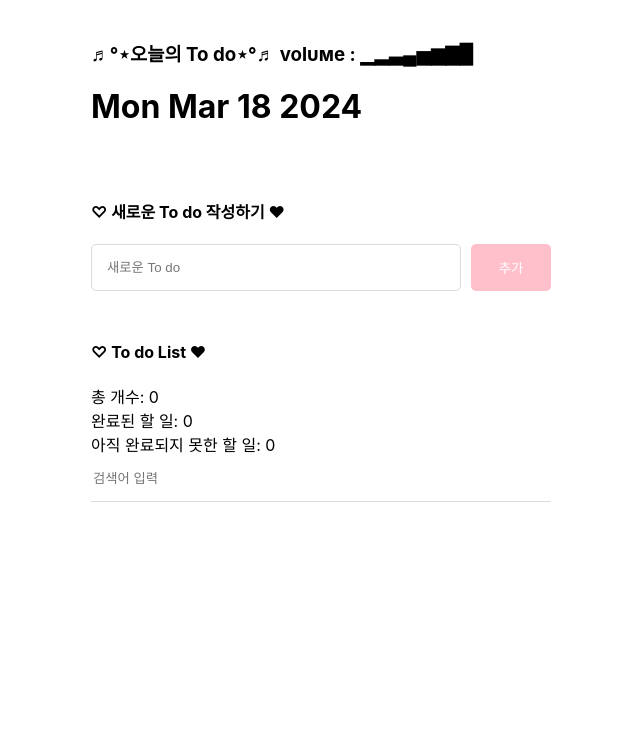
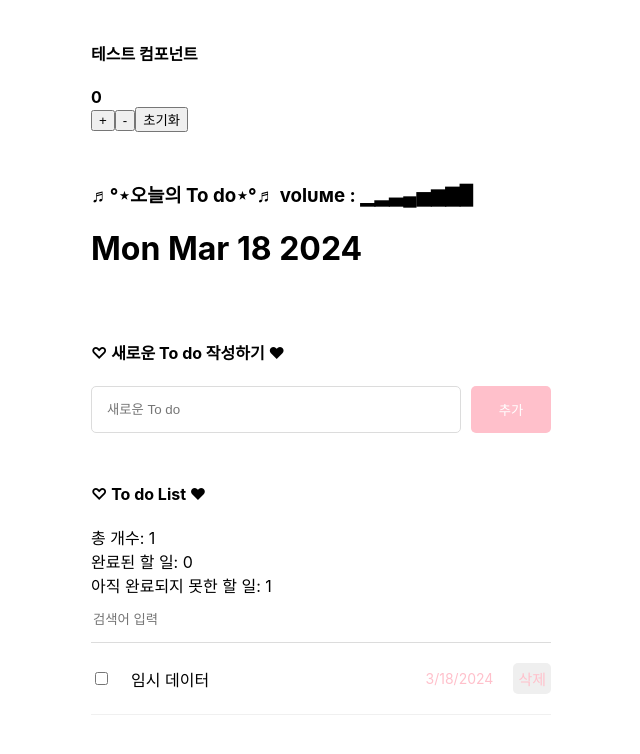
Before and after one commit to example-ring/React, a React (Create React App) app: page / in a window 1280 px wide. Shown: the top 754 px of the page, without its empty margins (319-959 px from the left). Built offline with nearby package versions, Linux system fonts and the light colour scheme.

Commit message:
함수 useReducer로 상태 변화 코드 및 컴포넌트 분리

```diff
--- a/src/App.js
+++ b/src/App.js
@@ -1,54 +1,88 @@
 import './App.css';
-import {useRef, useState} from "react";
+import TestComp from './TodoProject/TestComp';
+import {useReducer, useRef} from "react";
 import Header from "./TodoProject/Header";
 import TodoEditor from "./TodoProject/TodoEditor";
 import TodoList from './TodoProject/TodoList';
 
 
 
+function reducer(state, action) {
+	switch (action.type) {
+		case "CREATE": {
+			return [action.newItem, ...state];
+		}
+
+		case "UPDATE": {
+			return state.map((it) =>
+				it.id === action.targetId ? {
+					...it,
+					isDone: !it.isDone,
+				}
+				: it
+		);
+	}
+
+
+		case "DELETE": {
+			return state.filter((it) => it.id !==action.targetId);
+		}
+
+	default:
+		return state;
+
+		}
+
+
+	}
+
+	const mockTodo = [
+		{
+			id: 0,
+			isDone: false,
+			content: "임시 데이터",
+			createdDate: new Date().getTime(),
+		}
+	];
+
+
+
+
 function App () {
 
-	const [todo, setTodo] = useState([]);
+	const [todo, dispatch] = useReducer(reducer, mockTodo);
 	const idRef = useRef(3);
 
 	const onCreate = (content) => {
 
-		const newItem = {
+		dispatch({
+			type: "CREATE",
+			newItem: {
+				id: idRef.current,
+				content,
+				isDone: false,
+				createDate: new Date().getTime(),
 
-			id: idRef.current,
-			content,
-			isDone: false,
-			createdDate: new Date().getTime(),
-		};
-		setTodo([newItem, ...todo]);
+			},
+		});
 		idRef.current += 1;
 
 	};
 
 const onUpdate = (targetId) => {
 
-	setTodo(
+	dispatch ({
+		type: "UPDATE",
+		targetId,
+	});
 
-			todo.map((it) => it.id === targetId ? {...it, isDone: !it.isDone} : it)
-
-			//간결하게 삼항 연산자로 수정
-
-			// (it) => {
-			// 	if (it.id === targetId) {
-			// 		return {
-			// 			...it,
-			// 			isDone: !it.isDone,
-			// 		};
-			// 	} else {
-			// 		return it;
-			// 	}
-			// }
-
-		);
 };
 
 const onDelete = (targetId) => {
-	setTodo(todo.filter((it) => it.id !== targetId));
+	dispatch({
+		type: "DELETE",
+		targetId,
+	});
 
 };
 
@@ -56,13 +90,16 @@ const onDelete = (targetId) => {
 	return (
 
 		<div className="App">
+			<TestComp></TestComp>
 			<Header></Header>
 			<TodoEditor onCreate={onCreate}></TodoEditor>
 			<TodoList todo={todo} onUpdate={onUpdate} onDelete={onDelete}></TodoList>
 		</div>
 
 	);
+
 }
+
 export default App;
 
 // import { useState } from 'react';
@@ -95,7 +132,6 @@ export default App;
 //     setCount(count + value);
 //   };
 
-
 //   return (
 //     <div className="App">
 //       <h1>Simple Counter Practice</h1>
```
